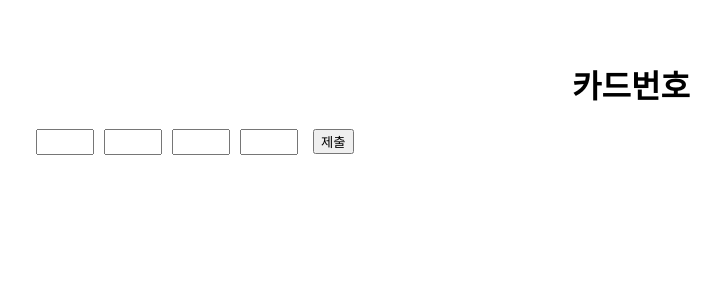
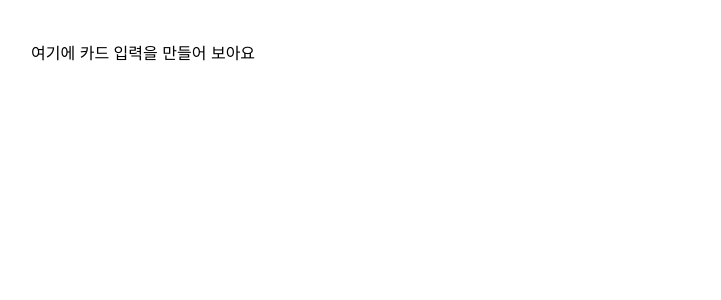
Before and after one commit to jaychang99/react-hook-study, a React (Create React App) app: page /card in a window 1280 px wide. Shown: the top 300 px of the page, without its empty margins (9-730 px from the left). Built offline with nearby package versions, Linux system fonts and the light colour scheme.

Commit message:
blanked: UseRefCardExample.js

```diff
--- a/src/common/UseRefCardExample.js
+++ b/src/common/UseRefCardExample.js
@@ -1,62 +1,7 @@
 import "common/styles/useRefCardExample.css";
-import { useRef } from "react";
 
 function UseRefCardExample() {
-  const cardNo1Ref = useRef();
-  const cardNo2Ref = useRef();
-  const cardNo3Ref = useRef();
-  const cardNo4Ref = useRef();
-
-  const submitButtonRef = useRef();
-
-  function handleInputChange(e, nextRef) {
-    const currentInputValue = e.target.value;
-    if (nextRef) {
-      if (currentInputValue.length === 4) {
-        nextRef.current.focus();
-      }
-    }
-  }
-
-  return (
-    <div>
-      <h1>카드번호</h1>
-      <input
-        ref={cardNo1Ref}
-        onChange={(e) => {
-          handleInputChange(e, cardNo2Ref);
-        }}
-      />
-      <input
-        ref={cardNo2Ref}
-        onChange={(e) => {
-          handleInputChange(e, cardNo3Ref);
-        }}
-      />
-      <input
-        ref={cardNo3Ref}
-        onChange={(e) => {
-          handleInputChange(e, cardNo4Ref);
-        }}
-      />
-      <input
-        ref={cardNo4Ref}
-        onChange={(e) => {
-          handleInputChange(e, submitButtonRef);
-        }}
-      />
-      <button
-        ref={submitButtonRef}
-        onClick={() => {
-          console.log(
-            `신용카드 번호는 ${cardNo1Ref.current.value}-${cardNo2Ref.current.value}-${cardNo3Ref.current.value}-${cardNo4Ref.current.value}`
-          );
-        }}
-      >
-        제출
-      </button>
-    </div>
-  );
+  return <div>여기에 카드 입력을 만들어 보아요</div>;
 }
 
 export default UseRefCardExample;
```
